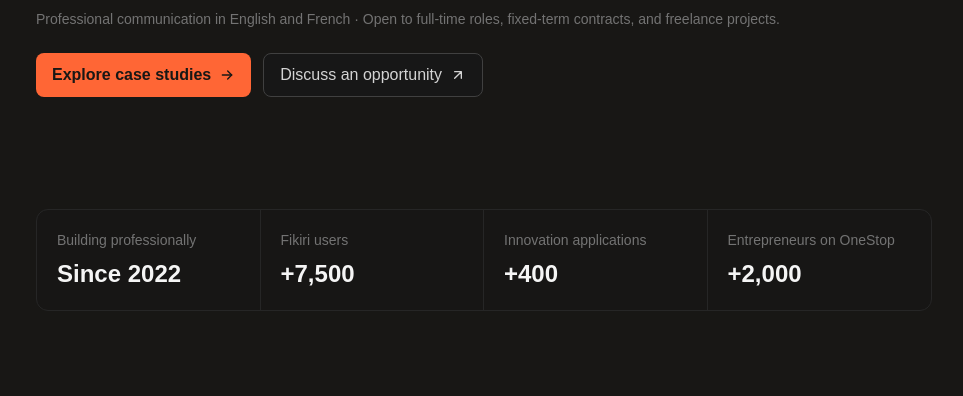
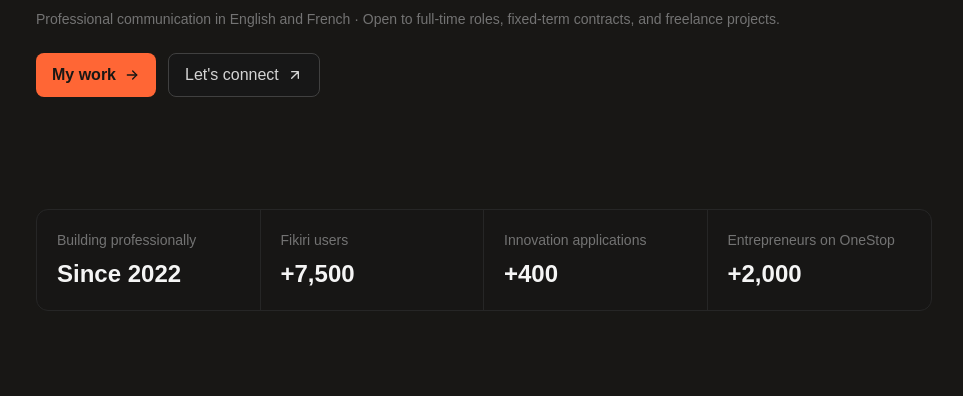
Before and after one commit to musanzi/musanzi.me, an Astro site: page / in a window 1280 px wide. Shown: the part 333-729 px from the top of the page, without its empty margins (156-1119 px from the left). Built offline with nearby package versions, Linux system fonts and the light colour scheme; Astro itself is replaced by a stand-in of ours; a web font is replaced by a local one.

Commit message:
chore: pdate link texts

```diff
--- a/src/components/landing/hero.astro
+++ b/src/components/landing/hero.astro
@@ -44,13 +44,13 @@
     <a
       class="group inline-flex min-h-11 items-center justify-center gap-2 rounded-lg bg-primary-600 px-4 py-2 text-base font-semibold text-surface shadow-primary-600/20 transition-all duration-200 hover:bg-primary-700 active:translate-y-0 active:scale-[0.98] focus-visible:ring-2 focus-visible:ring-primary-300 focus-visible:ring-offset-2 focus-visible:ring-offset-surface focus-visible:outline-none"
       href="#projects">
-      Explore case studies
+      My work
       <Icon class="size-4 transition-transform duration-200 group-hover:translate-x-1" name="arrow-right" />
     </a>
     <a
       class="group inline-flex min-h-11 items-center justify-center gap-2 rounded-lg border border-neutral-700 bg-neutral-900 px-4 py-2 text-base font-medium text-neutral-300 transition-all duration-200 hover:border-primary-600 hover:bg-neutral-800 hover:text-neutral-50 hover:shadow-[0_10px_24px] hover:shadow-black/20 active:translate-y-0 active:scale-[0.98] focus-visible:ring-2 focus-visible:ring-primary-400 focus-visible:ring-offset-2 focus-visible:ring-offset-surface focus-visible:outline-none"
       href="#contact">
-      Discuss an opportunity
+      Let's connect
       <Icon class="size-4 transition-transform duration-200 group-hover:-translate-y-0.5 group-hover:translate-x-0.5" name="arrow-up-right" />
     </a>
   </div>
```
